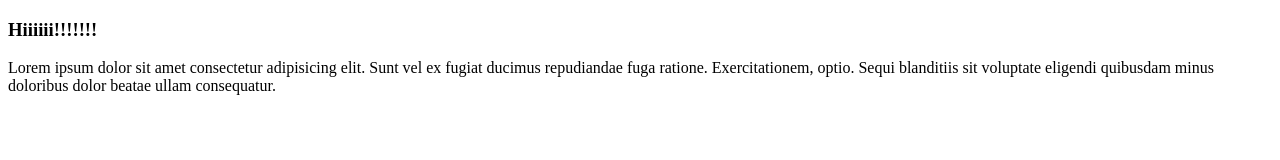
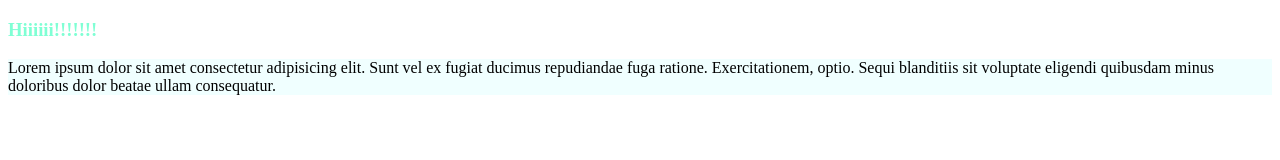
Before and after one commit to Tanzim52/my-first-github-repo, a plain HTML site: page index.html in a window 1280 px wide. Drawn offline with Linux system fonts and the light colour scheme.

Commit message:
first blog commited

```diff
--- a/index.html
+++ b/index.html
@@ -4,9 +4,10 @@
     <meta charset="UTF-8">
     <meta name="viewport" content="width=device-width, initial-scale=1.0">
     <title>My First Ever Github Repo</title>
+    <link rel="stylesheet" href="styles/blog.css">
 </head>
 <body>
-    <h3>Hiiiiii!!!!!!!</h3>
-    <p>Lorem ipsum dolor sit amet consectetur adipisicing elit. Sunt vel ex fugiat ducimus repudiandae fuga ratione. Exercitationem, optio. Sequi blanditiis sit voluptate eligendi quibusdam minus doloribus dolor beatae ullam consequatur.</p>
+    <h3 class="tr">Hiiiiii!!!!!!!</h3>
+    <p class="tru">Lorem ipsum dolor sit amet consectetur adipisicing elit. Sunt vel ex fugiat ducimus repudiandae fuga ratione. Exercitationem, optio. Sequi blanditiis sit voluptate eligendi quibusdam minus doloribus dolor beatae ullam consequatur.</p>
 </body>
 </html>
--- /dev/null
+++ b/styles/blog.css
@@ -0,0 +1,6 @@
+.tr{
+    color: aquamarine;
+}
+.tru{
+    background-color: azure;
+}
```
Also changed, not shown: try-git/gob.html (+11 -0 lines).
